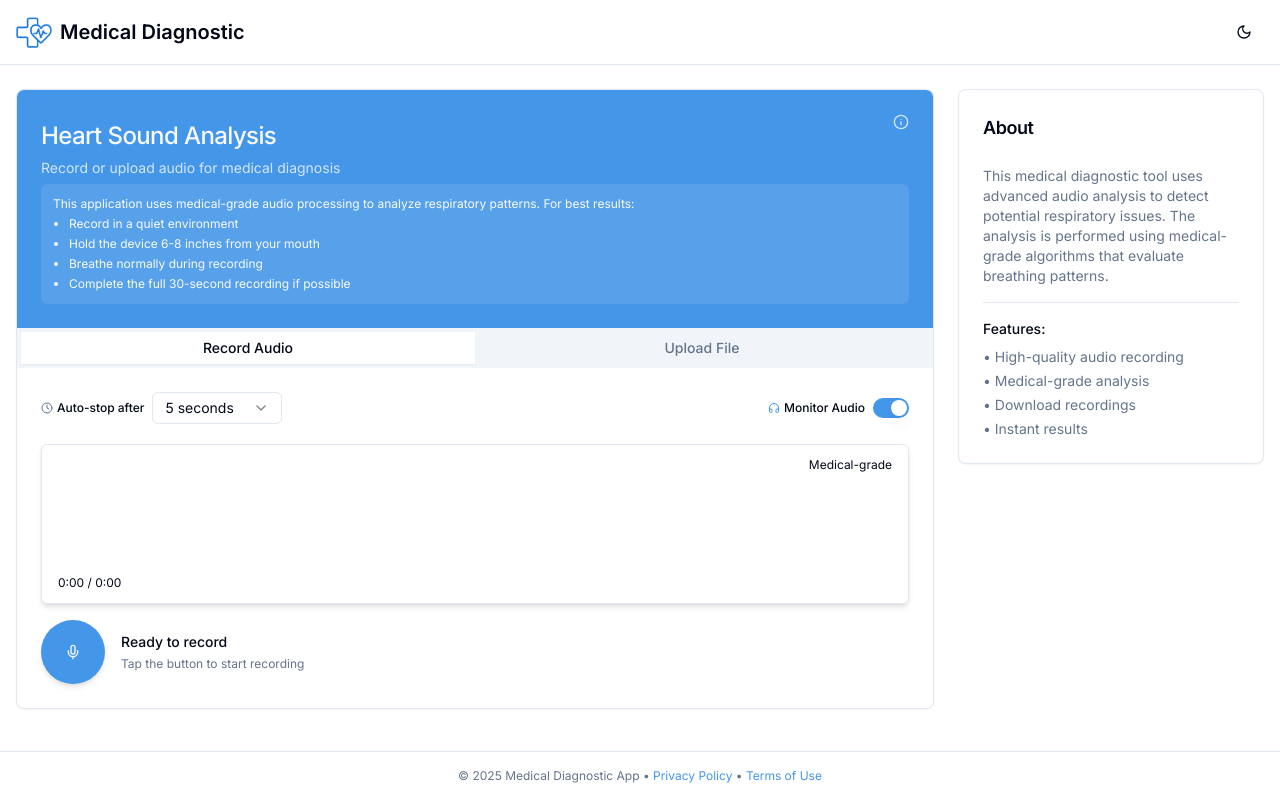
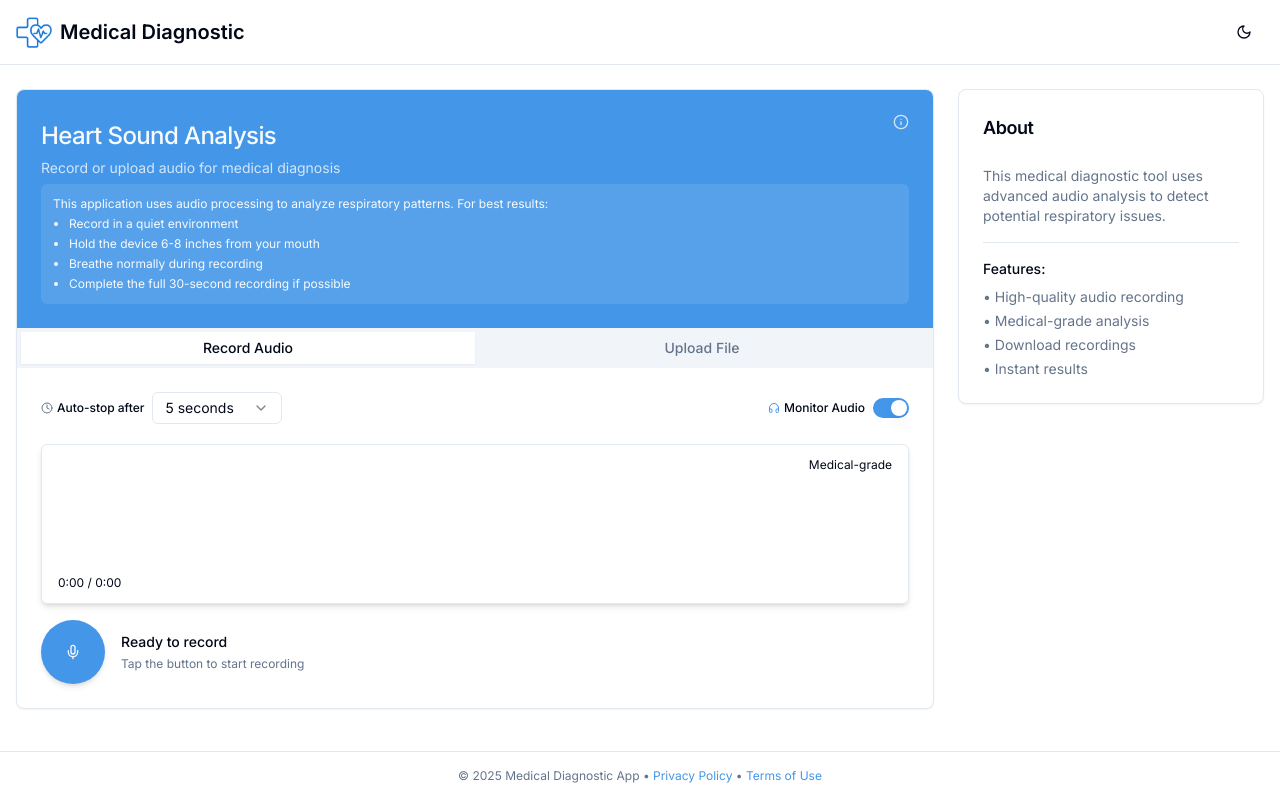
Before and after one commit to lakindu-banneheka/medical-diagnostic-app, a Next.js app: page / in a window 1280 px wide. Both pictures are taken after a click on the button 901 px from the left and 122 px from the top of the page. Built offline with nearby package versions, Linux system fonts and the light colour scheme.

Commit message:
Update page.tsx

```diff
--- a/app/page.tsx
+++ b/app/page.tsx
@@ -166,7 +166,7 @@ export default function Home() {
                 {showInfo && (
                   <div className="mt-2 p-3 bg-primary-foreground/10 rounded-md text-xs">
                     <p>
-                      This application uses medical-grade audio processing to analyze respiratory patterns. For best
+                      This application uses audio processing to analyze respiratory patterns. For best
                       results:
                     </p>
                     <ul className="list-disc pl-4 mt-1 space-y-1">
@@ -240,8 +240,7 @@ export default function Home() {
               </CardHeader>
               <CardContent>
                 <p className="text-sm text-muted-foreground">
-                  This medical diagnostic tool uses advanced audio analysis to detect potential respiratory issues. The
-                  analysis is performed using medical-grade algorithms that evaluate breathing patterns.
+                  This medical diagnostic tool uses advanced audio analysis to detect potential respiratory issues.
                 </p>
                 <div className="mt-4 pt-4 border-t border-border">
                   <h4 className="text-sm font-medium mb-2">Features:</h4>
```
